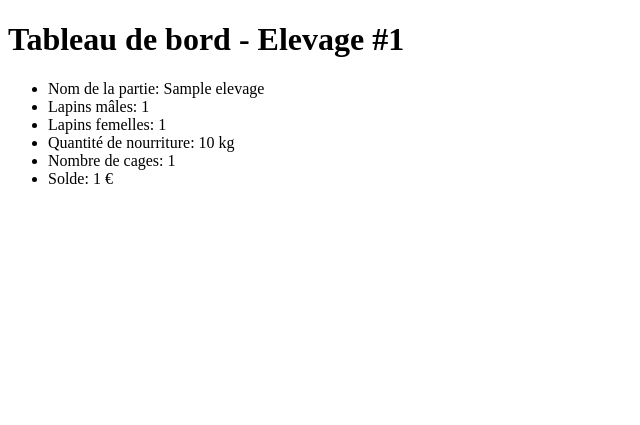
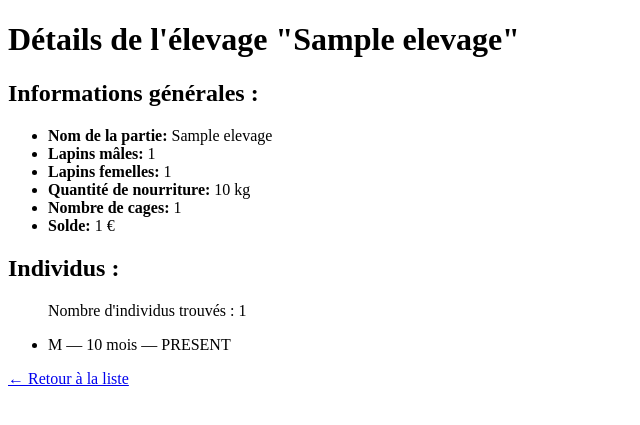
Before and after one commit to Riikiki/elevage-mathieu-lambert, a Django app: page /elevage/1/ in a window 1280 px wide. Shown: the top 425 px of the page, without its empty margins (0-640 px from the left). Run offline with Django 4.2, Linux system fonts and the light colour scheme; tables that the repository leaves empty hold one stand-in row (values such as "Sample post").

Commit message:
Modifying new wiew to register correctly new individuals + rework on dashboard template to see those

```diff
--- a/raising/elevage/templates/elevage/dashboard.html
+++ b/raising/elevage/templates/elevage/dashboard.html
@@ -1,11 +1,28 @@
 {% extends "base.html" %}
 
 {% block content %}
-  <h1>Tableau de bord - Elevage #{{ elevage.id }}</h1>
+  <h1>Détails de l'élevage "{{ elevage.nom }}"</h1>
 
+  <h2>Informations générales :</h2>
   <ul>
     {% for field, value in elevage.getFieldsAndValues.items %}
-      <li>{{ field }}: {{ value }}</li>
+      <li><strong>{{ field }}:</strong> {{ value }}</li>
     {% endfor %}
   </ul>
+
+  <h2>Individus :</h2>
+  <ul>
+    <p>Nombre d'individus trouvés : {{ individus|length }}</p>
+
+    {% for individu in individus %}
+      <li>
+        {{ individu.sexe }} — {{ individu.age }} mois —
+        {{ individu.etat }}
+      </li>
+    {% empty %}
+      <li>Aucun individu enregistré pour cet élevage.</li>
+    {% endfor %}
+  </ul>
+
+  <a href="{% url 'elevage_liste' %}">← Retour à la liste</a>
 {% endblock %}
--- a/raising/elevage/views.py
+++ b/raising/elevage/views.py
@@ -1,6 +1,6 @@
 from django.shortcuts import render, redirect, get_object_or_404
 from .forms import ElevageForm
-from .models import Elevage
+from .models import Elevage, Individu
 
 def nouveau(request):
     if request.method == 'POST':
@@ -9,6 +9,25 @@ def nouveau(request):
         if form.is_valid():
 
             elevage = form.save()
+
+             # Create Individus for males
+            for _ in range(elevage.nb_males):
+                Individu.objects.create(
+                    elevage=elevage,
+                    sexe='M',
+                    age=3,  # Default to adult
+                    etat='PRESENT'
+                )
+
+            # Create Individus for females
+            for _ in range(elevage.nb_femelles):
+                Individu.objects.create(
+                    elevage=elevage,
+                    sexe='F',
+                    age=3,  # Default to adult
+                    etat='PRESENT'
+                )
+
             return redirect('elevage_dashboard', elevage_id=elevage.id)
 
     else:
@@ -18,9 +37,10 @@ def nouveau(request):
     return render(request, 'elevage/new.html', {'form': form})
 
 def dashboard(request, elevage_id):
+
     elevage = get_object_or_404(Elevage, id=elevage_id)
-
-    return render(request, 'elevage/dashboard.html', {'elevage': elevage})
+    individus = elevage.individus.all()
+    return render(request, 'elevage/dashboard.html', {'elevage': elevage, 'individus': individus, 'elevage_fields': elevage.getFieldsAndValues()})
 
 def liste(request):
     elevages = Elevage.objects.all()
```
